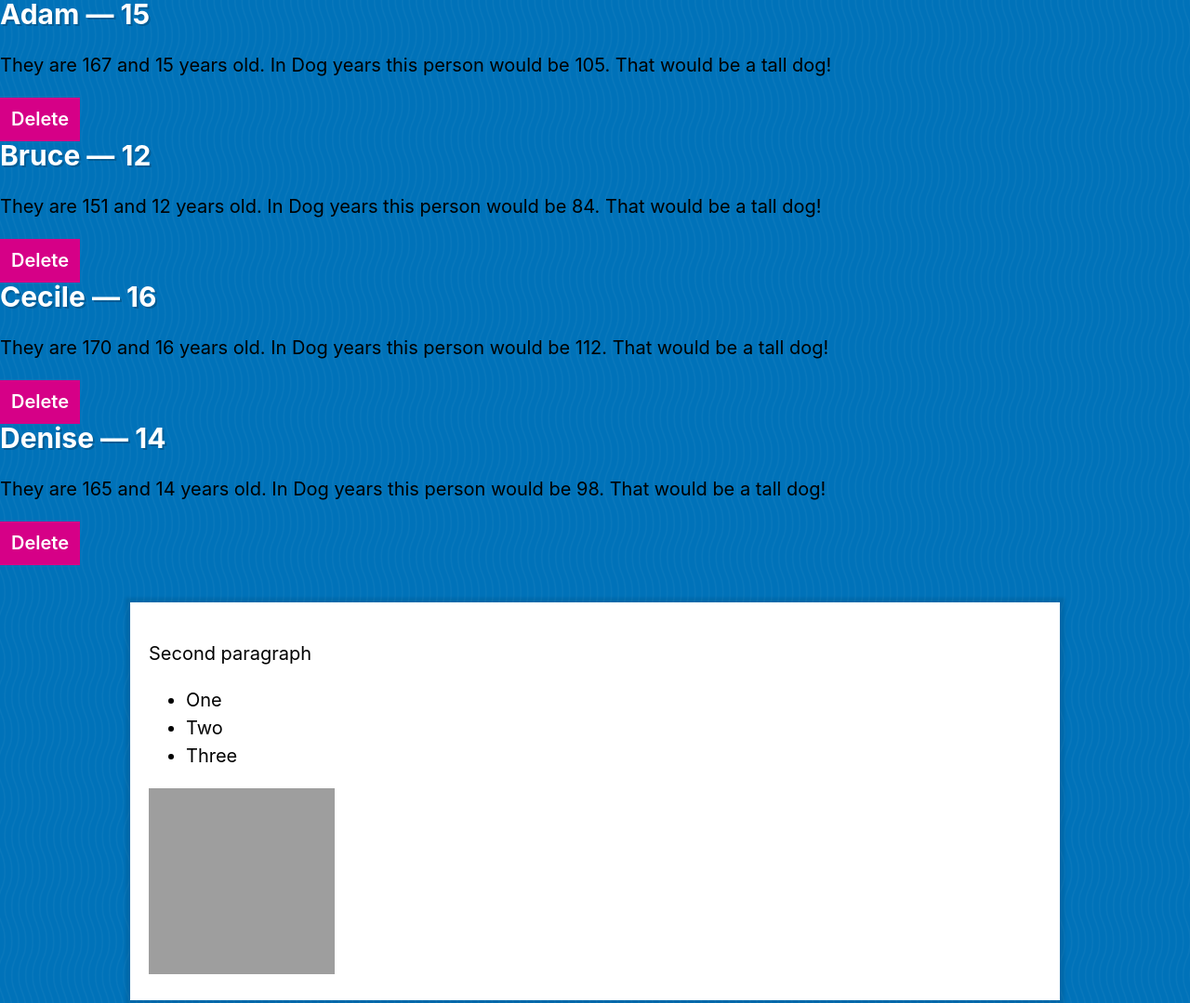
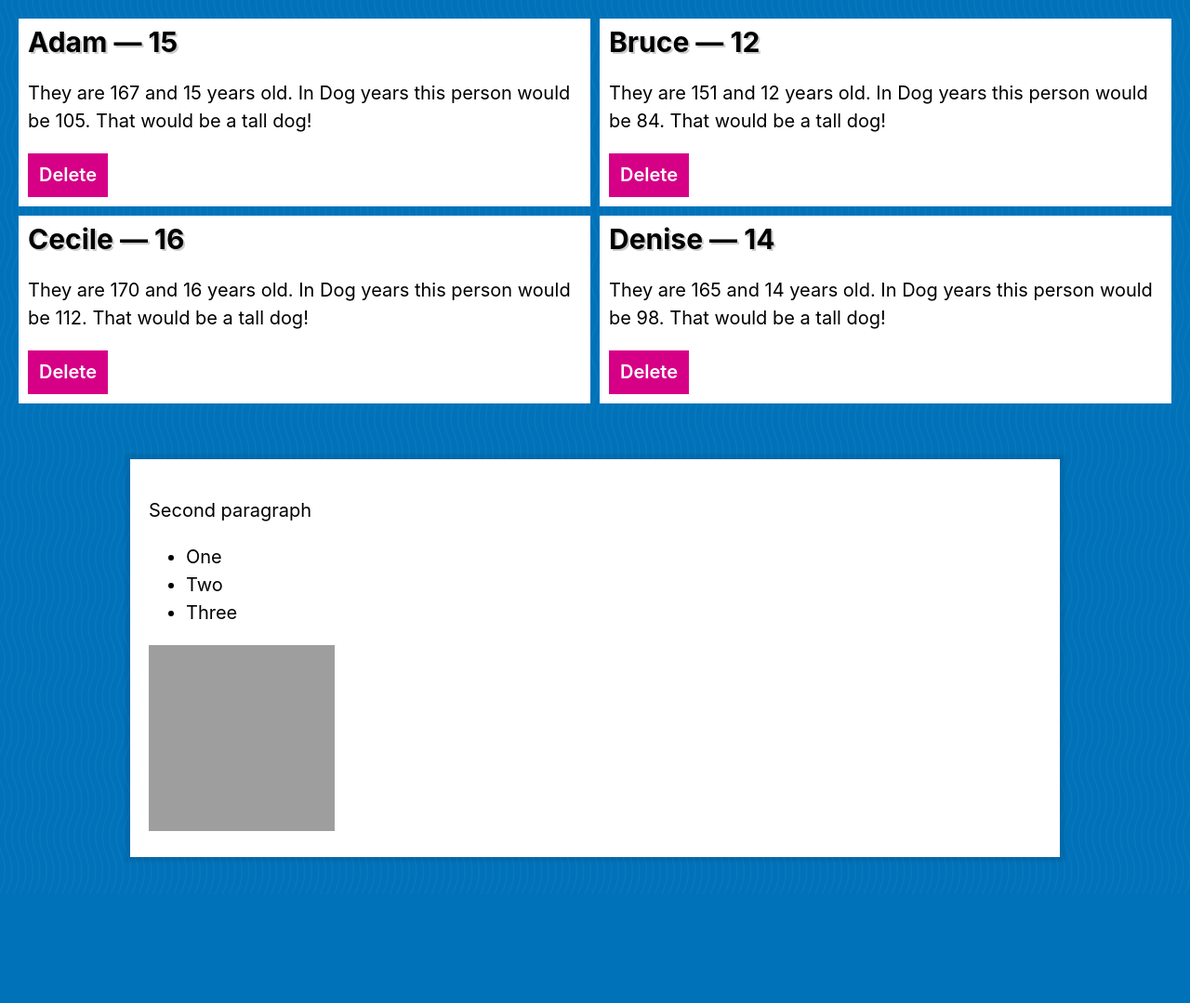
Before and after one commit to rekapalanki/dom-cardio, a website: page DOM-Cardio.html in a window 1280 px wide. Shown: the top 1079 px of the page at 93% size. After the commit the page ends 962 px from the top, so only its background shows below. Drawn offline with Linux system fonts and the light colour scheme; grey boxes are pictures that could not be loaded.

Commit message:
adding styles to cards

```diff
--- a/DOM-Cardio.html
+++ b/DOM-Cardio.html
@@ -10,6 +10,29 @@
 
 <body>
   <script src="./DOM-Cardio_0310.js"></script>
+
+  <style>
+    .cards {
+      display: grid;
+      grid-template-columns: repeat(2, 1fr);
+      grid-gap: 1rem;
+      padding: 2rem;
+    }
+
+    .playerCard {
+      background-color: white;
+      padding: 1rem;
+    }
+
+    .playerCard h2 {
+      color: black;
+    }
+
+    .noDisplay {
+      display: none;
+    }
+  </style>
+
 </body>
 
 </html>
```
